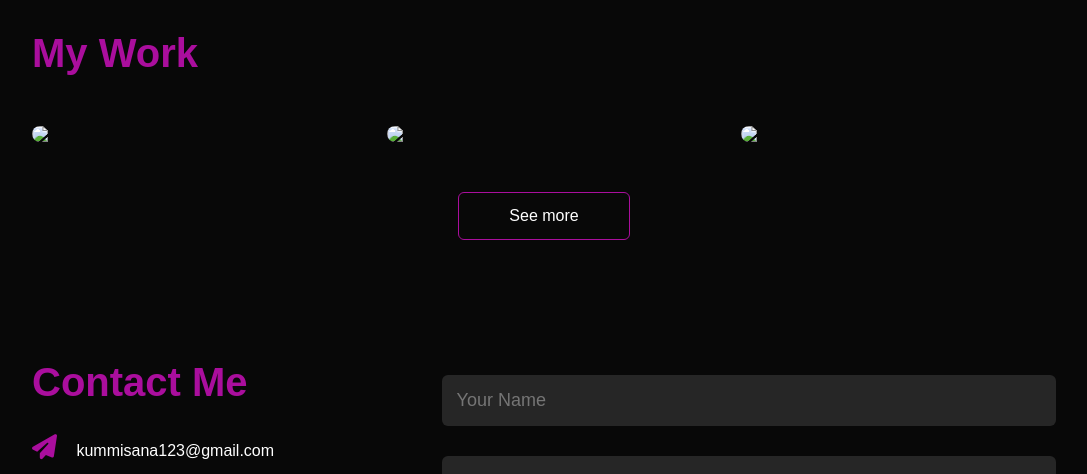
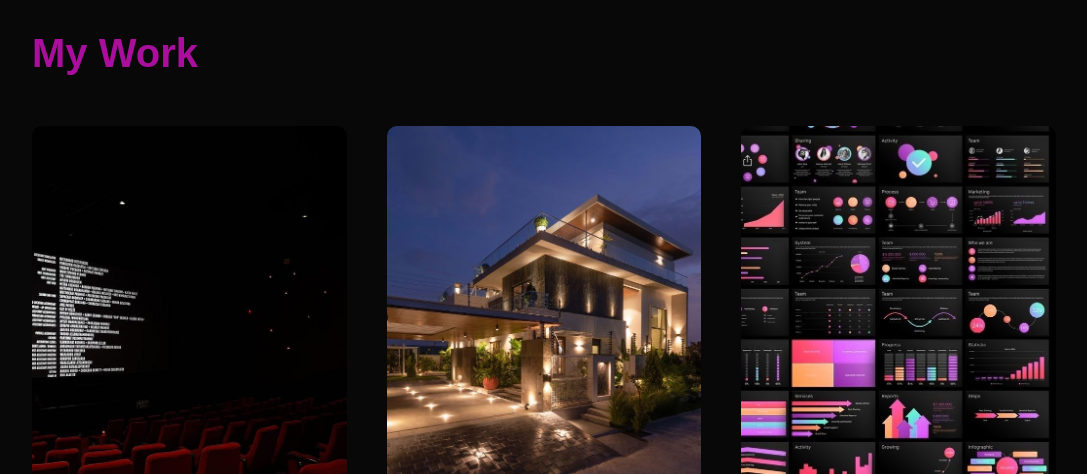
Before and after one commit to kummesana/portfolio, a plain HTML site: page index.html in a window 1280 px wide. Shown: the part 1670-2144 px from the top of the page, without its empty margins (96-1183 px from the left). Drawn offline with Linux system fonts and the light colour scheme.

Commit message:
index.html

```diff
--- a/index.html
+++ b/index.html
@@ -13,7 +13,7 @@
         <div class="container">
 
         <nav>
-            <img src="IMAGES/logo.png" class="logo">
+            <img src="logo.png" class="logo">
             <ul id="sidemenu">
                 <li><a href="#header">Home</a></li>
                 <li><a href="#about">About</a></li>
@@ -102,7 +102,7 @@
         <h1 class="sub-title">My Work</h1>
         <div class="work-list">
             <div class="work">
-                <img src="IMAGES/theatre.png">
+                <img src="theatre.png">
                 <div class="layer">
                     <h3>Web Development</h3>
                     <p>Developed a static web application for event booking under a private theatre model. Used HTML, CSS, and
@@ -111,7 +111,7 @@ JavaScript to create interactive forms and a responsive design.</p>
                 </div>
             </div>
             <div class="work">
-                <img src="IMAGES/house.png">
+                <img src="house.png">
                 <div class="layer">
                     <h3>House Price Prediction</h3>
                     <p>Created a machine learning model to predict house prices using linear regression, utilizing Python and relevant
@@ -120,7 +120,7 @@ libraries.</p>
                 </div>
             </div>
             <div class="work">
-                <img src="IMAGES/tableu.png">
+                <img src="tableu.png">
                 <div class="layer">
                     <h3>Data Visualization Dashboard</h3>
                     Built interactive dashboards to visualize data insights and support better decision-making using tools like Power BI and Tableau.</p>
@@ -211,4 +211,5 @@ libraries.</p>
 </script>
 
 </body>
+
 </html>
```
